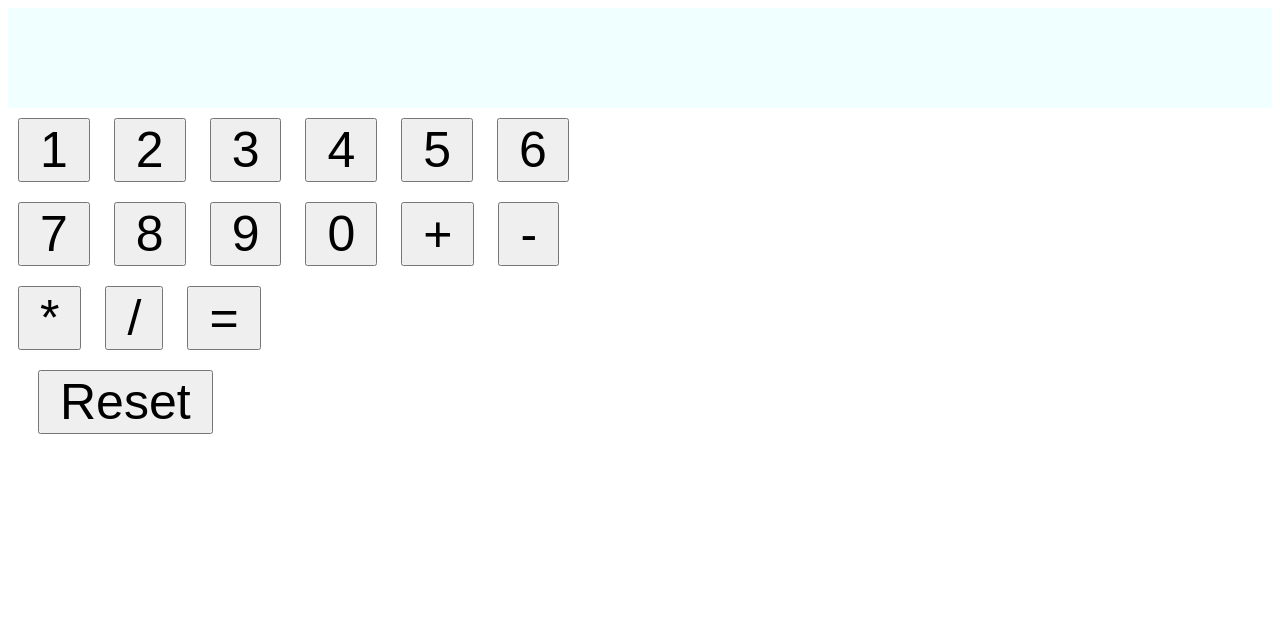
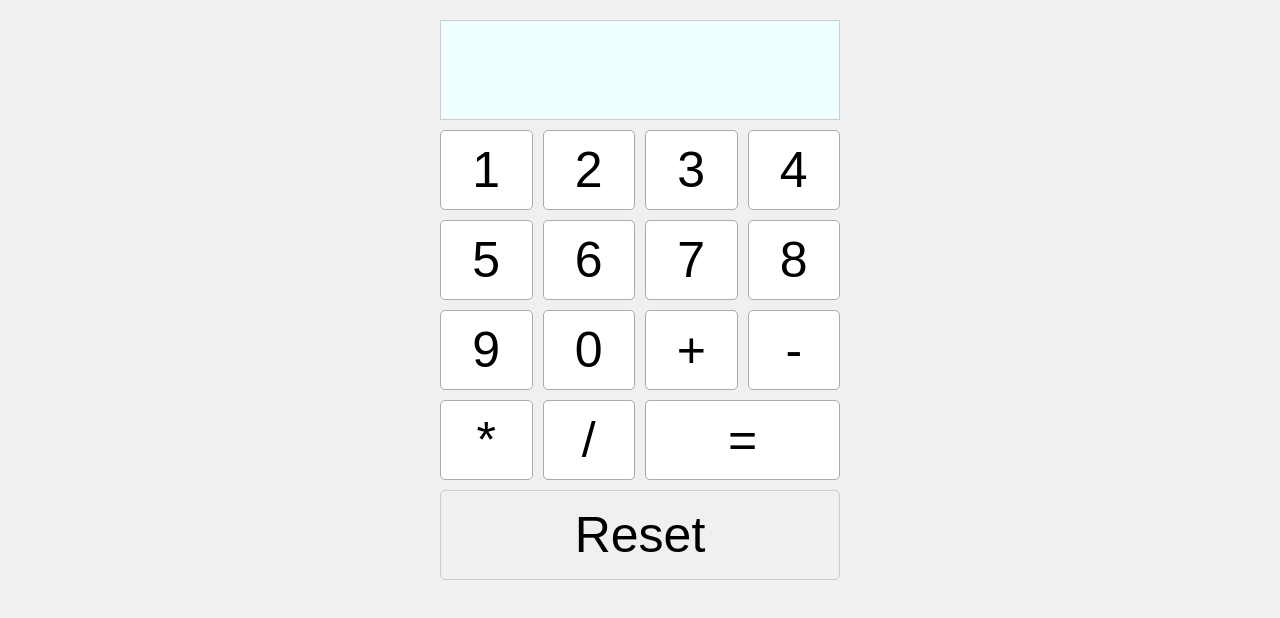
Before and after one commit to edsonstha/Cal, a plain HTML site: page index.html in a window 1280 px wide. Drawn offline with Linux system fonts and the light colour scheme.

Commit message:
Update the Ui

```diff
--- a/index.html
+++ b/index.html
@@ -5,129 +5,114 @@
     <meta name="viewport" content="width=device-width, initial-scale=1.0">
     <title>Calculation</title>
     <style>
-        button{
+        /* Base styles for mobile-friendly centering */
+        body {
+            display: flex;
+            flex-direction: column;
+            align-items: center;
+            margin: 0;
+            padding: 20px 10px;
+            font-family: Arial, sans-serif;
+            background-color: #f0f0f0; /* Keeping a light page background */
+        }
+
+        /* Display Area: Original color and size preserved */
+        #display {
             font-size: 50px;
+            background-color: azure; /* Original background-color */
+            width: 90%;
+            max-width: 400px;
+            height: 100px;
+            margin-bottom: 10px;
+            text-align: right;
+            padding: 10px;
+            box-sizing: border-box;
+            border: 1px solid #ccc; /* Added a subtle border for definition */
+            overflow-x: auto;
+        }
+
+        /* Main Button Grid: Organized for 4 columns on mobile */
+        .calculator-grid {
+            display: flex;
             flex-wrap: wrap;
-            margin: 10px;
-            padding-left: 20px;
-            padding-right: 20px;
+            width: 90%;
+            max-width: 400px;
+            gap: 10px; /* Spacing between buttons */
         }
-        .number{
-            width: 50%;
-            flex-wrap: wrap;
+
+        /* Individual Button Styling: Preserving original font size and padding logic */
+        button {
+            font-size: 50px; /* Original font-size */
+            margin: 0; /* Handled by container gap */
+
+            /* Calculate width for 4 columns: (100% - 3*gap) / 4 */
+            width: calc(25% - 7.5px);
+            height: 80px; /* Set a fixed height for square/even buttons */
+
+            /* Preserving original padding logic, adjusted to fit the calculated width */
+            padding-left: 0;
+            padding-right: 0;
+
+            box-sizing: border-box;
+            border: 1px solid #aaa; /* Default button border */
+            border-radius: 5px;
+            background-color: #fff;
         }
-        #display{
-            font-size: 50px;
-            background-color: azure;
+
+        /* Reset Button Container: To make it full-width */
+        .reset-container {
+            width: 90%;
+            max-width: 400px;
+            margin-top: 10px;
+        }
+
+        /* Reset Button: Full width with original left margin removed */
+        .reset-container button {
             width: 100%;
-            height: 100px;
+            margin-left: 0; /* Removed original margin-left: 30px */
+            background-color: #f0f0f0; /* Default color */
+            border: 1px solid #ccc;
+            padding: 15px 0;
+            height: auto;
         }
     </style>
 </head>
 <body>
     <div id="display"></div>
-    <div class="number">
-        <button
-        onclick="
-        receiveCal(1);
-        //Calculation= Calculation + 1;//concentanation
-        console.log(Calculation);
-        "> 1 </button>
 
-        <button  onclick="
-        receiveCal(2);
-       // Calculation= Calculation + 2;//concentanation
-        console.log(Calculation);
-        "> 2 </button>
+    <div class="calculator-grid">
+        <button onclick="receiveCal(1);"> 1 </button>
+        <button onclick="receiveCal(2);"> 2 </button>
+        <button onclick="receiveCal(3);"> 3 </button>
+        <button onclick="receiveCal(4);"> 4 </button>
 
-        <button  onclick="
-        receiveCal(3);
-       // Calculation= Calculation + 3;//concentanation
-        console.log(Calculation);
-        "> 3 </button>
+        <button onclick="receiveCal(5);"> 5 </button>
+        <button onclick="receiveCal(6);"> 6 </button>
+        <button onclick="receiveCal(7);"> 7 </button>
+        <button onclick="receiveCal(8);"> 8 </button>
 
-        <button  onclick="
-        receiveCal(4);
-       // Calculation= Calculation + 4;//concentanation
-        console.log(Calculation);
-        "> 4 </button>
+        <button onclick="receiveCal(9);"> 9 </button>
+        <button onclick="receiveCal(0);"> 0 </button>
+        <button onclick="receiveCal('+');"> + </button>
+        <button onclick="receiveCal('-');"> - </button>
 
-        <button  onclick="
-        receiveCal(5);
-       // Calculation= Calculation + 5;//concentanation
-        console.log(Calculation);
-        "> 5 </button>
+        <button onclick="receiveCal('*');"> * </button>
+        <button onclick="receiveCal('/');"> / </button>
 
-        <button  onclick="
-        receiveCal(6);
-       // Calculation= Calculation + 4;//concentanation
-        console.log(Calculation);
-        "> 6 </button>
-
-        <button  onclick="
-        receiveCal(7);
-       // Calculation= Calculation + 4;//concentanation
-        console.log(Calculation);
-        "> 7 </button>
-
-        <button  onclick="
-        receiveCal(8);
-       // Calculation= Calculation + 4;//concentanation
-        console.log(Calculation);
-        "> 8 </button>
-
-        <button  onclick="
-        receiveCal(9);
-       // Calculation= Calculation + 4;//concentanation
-        console.log(Calculation);
-        "> 9 </button>
-
-        <button  onclick="
-        receiveCal(0);
-       // Calculation= Calculation + 4;//concentanation
-        console.log(Calculation);
-        "> 0 </button>
-
-    <button  onclick="
-    receiveCal('+');
-    //Calculation= Calculation + '+';//concentanation
-    console.log(Calculation);
-    "> + </button>
-
-    <button  onclick="
-    receiveCal('-');
-    //Calculation= Calculation + '+';//concentanation
-    console.log(Calculation);
-    "> - </button>
-
-<button  onclick="
-    receiveCal('*');
-    //Calculation= Calculation + '+';//concentanation
-    console.log(Calculation);
-    "> * </button>
-    <button  onclick="
-    receiveCal('/');
-    //Calculation= Calculation + '+';//concentanation
-    console.log(Calculation);
-    "> / </button>
-
-
-    <button  onclick="
+        <button style="width: calc(50% - 5px);" onclick=" /* Made = button wider */
             let cal=eval(Calculation);
             console.log(cal);
-    // alert(`${cal}`);
             document.getElementById('display').innerHTML = cal;
         "> = </button>
     </div>
 
 
+    <div class="reset-container">
         <button onclick="
         Calculation = '';
-    // alert('Reset: ');
         document.getElementById('display').innerHTML = '';
-    " style="
-        margin-left: 30px;
         "> Reset </button>
+    </div>
 </body>
 <script>
     let Calculation ='';
```
Lines whose indentation alone changed are shown as unchanged.
